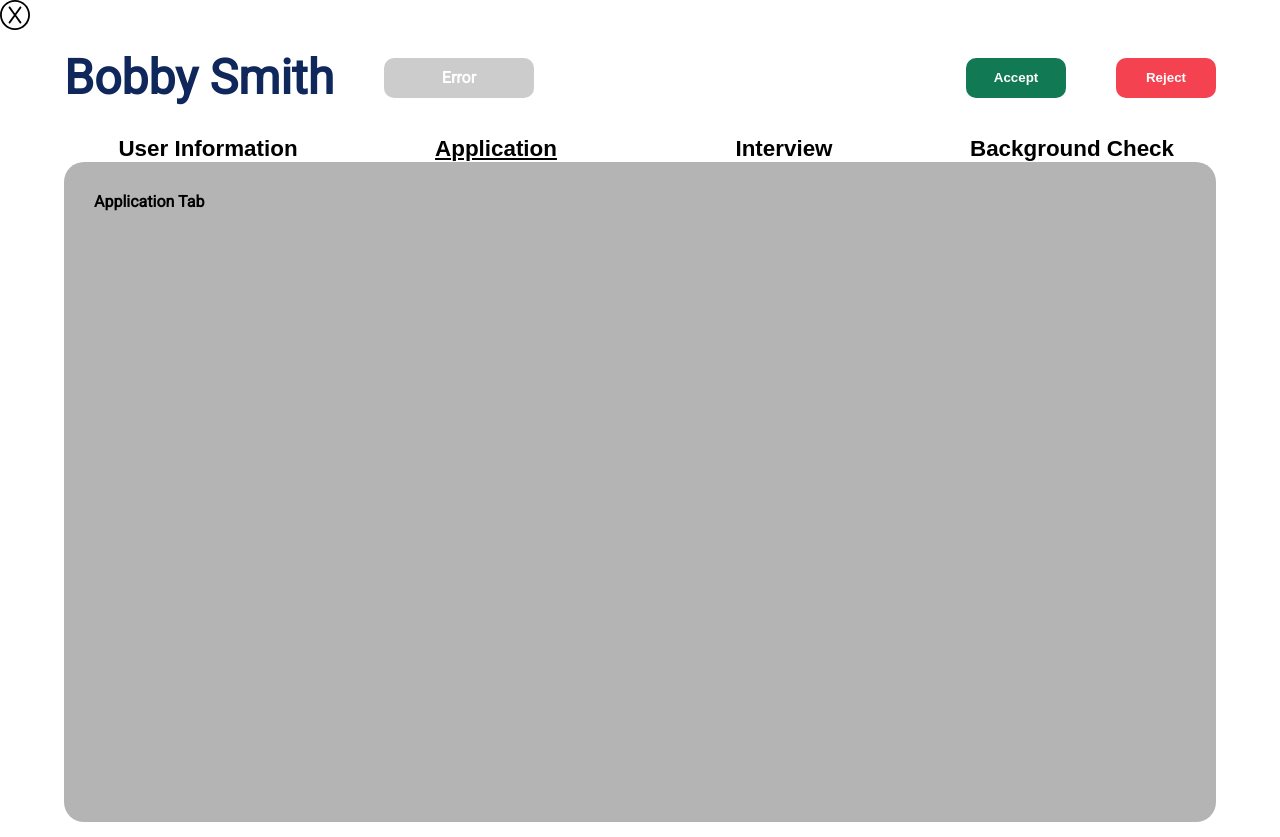
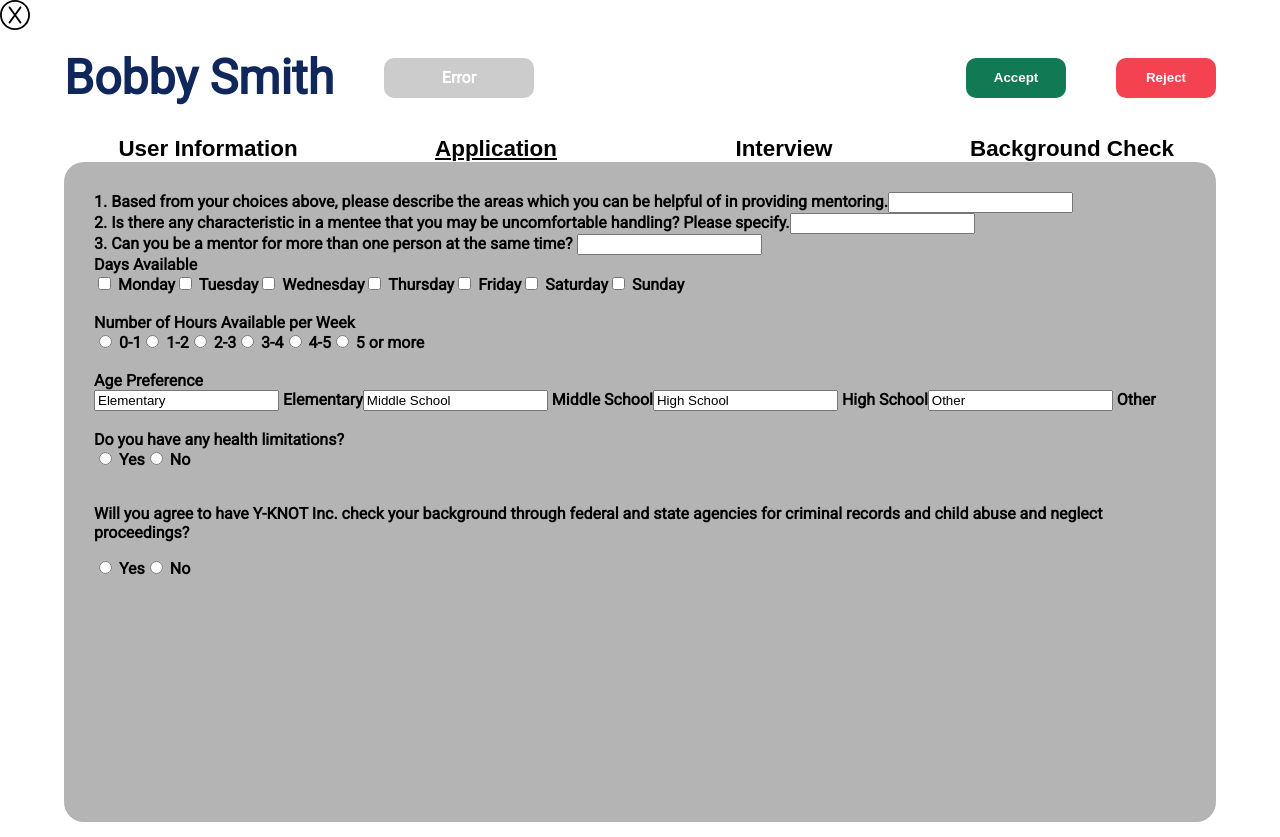
Before and after one commit to Hack4ImpactFall2021/y-knot, a React (Create React App) app: page / in a window 1280 px wide. Both pictures are taken after a click on the button "Application". Built offline with nearby package versions, Linux system fonts and the light colour scheme; a web font is replaced by a local one.

Commit message:
add application tab

```diff
--- a/package.json
+++ b/package.json
@@ -4,6 +4,8 @@
   "private": true,
   "dependencies": {
     "@dropzone-ui/react": "^5.5.6",
+    "@material/checkbox": "^13.0.0",
+    "@material/radio": "^13.0.0",
     "@testing-library/jest-dom": "^5.14.1",
     "@testing-library/react": "^11.2.7",
     "@testing-library/user-event": "^12.8.3",
@@ -14,6 +16,7 @@
     "axios": "^0.24.0",
     "dropzone": "^6.0.0-beta.2",
     "firebase": "^9.1.3",
+    "material-ui": "^0.20.2",
     "react": "^17.0.2",
     "react-calendar": "^3.5.0",
     "react-dom": "^17.0.2",
--- a/src/ProfilePage/ProfileContent/ApplicationTab/Application.tsx
+++ b/src/ProfilePage/ProfileContent/ApplicationTab/Application.tsx
@@ -1,11 +1,157 @@
-import React from 'react'
+import React, { Component } from 'react';
+import {MDCCheckbox} from '@material/checkbox';
+import {MDCRadio} from '@material/radio';
 
-const Application = () =>  {
-  return (
-    <div>
-      Application Tab
-    </div>
-  )
+
+class Application extends Component {
+
+  constructor(props: any) {
+    super(props)
+
+    this.state = {
+      areas: '',
+      characteristics: '',
+      multiple_mentees: '',
+      days_available: '',
+      hours_available: '',
+      age_preference: [],
+      health_limitations: false,
+      background_check: false,
+    }
+  }
+
+  handleAreasChange = (event: any) => {
+    this.setState({
+      areas: event.target.value
+    })
+  }
+
+  handleCharacteristicsChange = (event: any) => {
+    this.setState({
+      characteristics: event.target.value
+    })
+  }
+
+  handleMultipleMenteesChange = (event: any) => {
+    this.setState({
+      multiple_mentees: event.target.value
+    })
+  }
+
+  handleDaysChange = (event: any) => {
+    this.setState({
+      days_available: event.target.value
+    })
+  }
+
+  handleHoursChange = (event: any) => {
+    this.setState({
+      hours_available: event.target.value
+    })
+  }
+
+  handleAgeChange = (event: any) => {
+    this.setState({
+      age_limitations: event.target.value
+    })
+  }
+
+  handleHealthChange = (event: any) => {
+    this.setState({
+      health_limitations: event.target.value
+    })
+  }
+
+  handleBackgroundChange = (event: any) => {
+    this.setState({
+      background_check: event.target.value
+    })
+  }
+
+
+  render() {
+    return (
+      <form>
+        <div>
+          <label>1. Based from your choices above, please describe the areas which you can be helpful of in providing mentoring.</label>
+          <input type ="text"
+          // value = { this.state.username}
+          onChange={this.handleAreasChange}
+          />
+
+          <br />
+
+          <label>2. Is there any characteristic in a mentee that you may be uncomfortable handling? Please specify.</label>
+          <input type = "text"
+          // value = { this.state.education}
+          onChange = {this.handleCharacteristicsChange}
+          />
+
+          <br />
+
+          <label>3. Can you be a mentor for more than one person at the same time? </label>
+          <input type = "text"
+          // value = { this.state.phoneNumber}
+          onChange = { this.handleMultipleMenteesChange}
+          />
+
+          <br />
+
+          <label> Days Available </label>
+          <div>
+            <input type="checkbox" value="Monday"/> Monday
+            <input type="checkbox" value="Tuesday"/> Tuesday
+            <input type="checkbox" value="Wednesday"/> Wednesday
+            <input type="checkbox" value="Thursday"/> Thursday
+            <input type="checkbox" value="Friday"/> Friday
+            <input type="checkbox" value="Saturday"/> Saturday
+            <input type="checkbox" value="Sunday"/> Sunday
+          </div>
+
+          <br />
+
+          <label> Number of Hours Available per Week </label>
+          <div>
+            <input type="radio" value="0-1"/> 0-1
+            <input type="radio" value="1-2"/> 1-2
+            <input type="radio" value="2-3"/> 2-3
+            <input type="radio" value="3-4"/> 3-4
+            <input type="radio" value="4-5"/> 4-5
+            <input type="radio" value="5 or more"/> 5 or more
+          </div>
+
+          <br />
+
+          <label> Age Preference </label>
+          <div>
+            <input type="square" value="Elementary"/> Elementary
+            <input type="square" value="Middle School"/> Middle School
+            <input type="square" value="High School"/> High School
+            <input type="square" value="Other"/> Other
+          </div>
+
+          <br />
+
+          <label> Do you have any health limitations? </label>
+          <div>
+            <input type="radio" value="Yes"/> Yes
+            <input type="radio" value="No"/> No
+          </div>
+
+          <br />
+
+          <p> Will you agree to have Y-KNOT Inc. check your background through federal and state agencies for criminal records and child abuse and neglect proceedings? </p>
+          <div>
+            <input type="radio" value="Yes"/> Yes
+            <input type="radio" value="No"/> No
+          </div>
+        </div>
+
+      </form>
+
+    )
+  }
 }
 
-export default Application
+
+export default Application;
```
Also changed, not shown: 1 other file (tests, documents, lock files or other folders).
